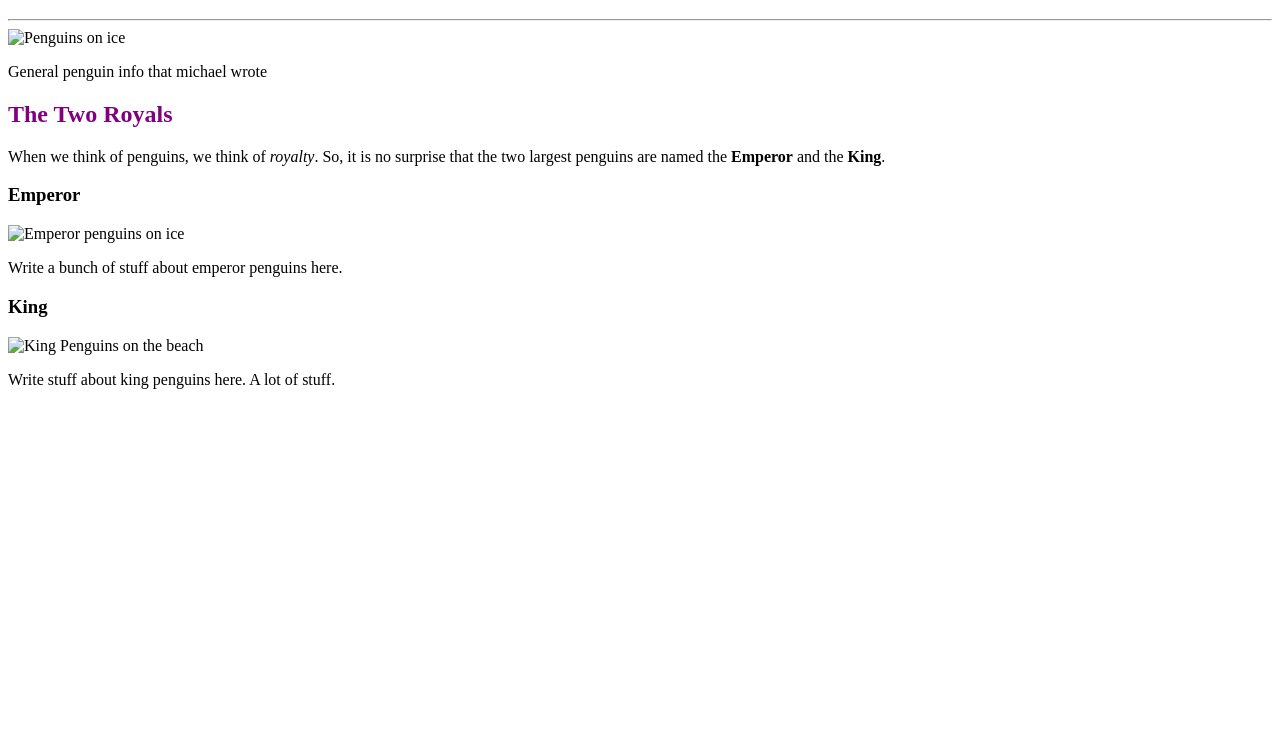
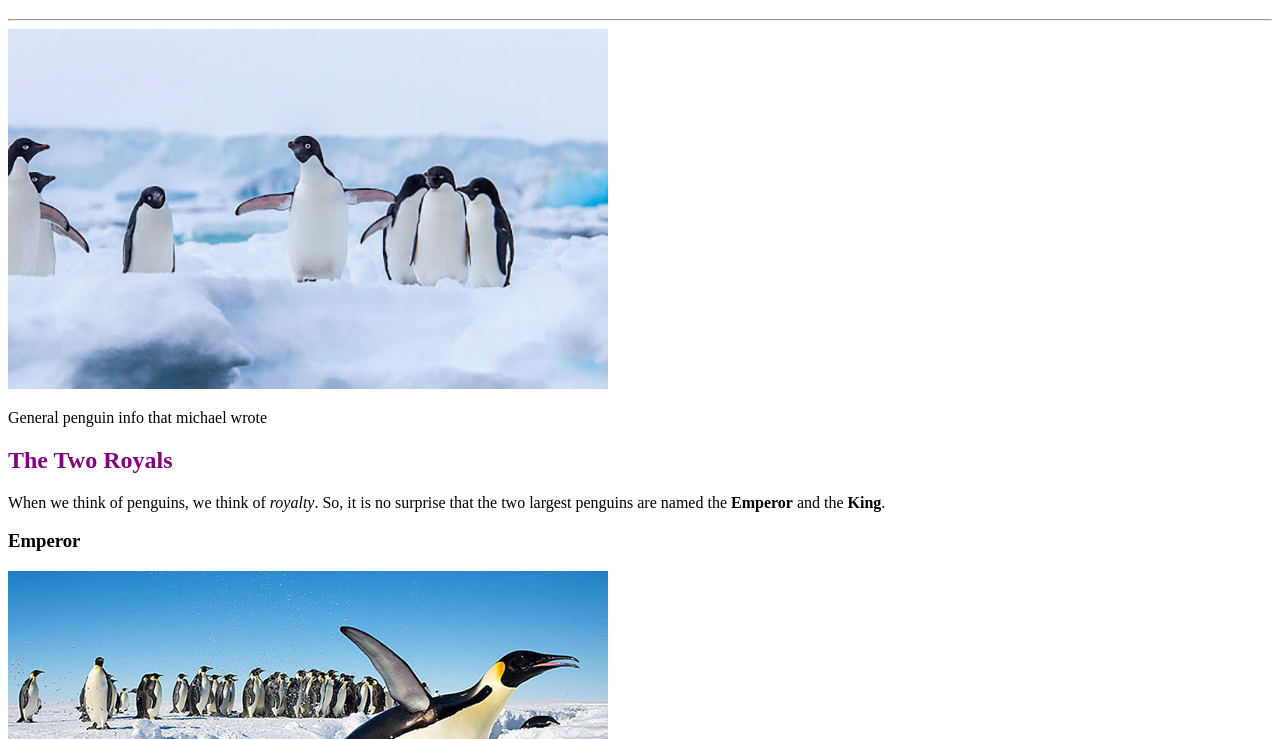
Before and after one commit to alamogeorge/HTML1, a plain HTML site: page index.html in a window 1280 px wide. Shown: the part 61-800 px from the top of the page. Drawn offline with Linux system fonts and the light colour scheme.

Commit message:
fixed image names

```diff
--- a/index.html
+++ b/index.html
@@ -7,15 +7,15 @@
 <body>
 	<h1>Penguins Test Change4</h1>
 	<hr>
-<img src="file:///C|/Users/George Contreras/Desktop/Web Design I/Penguins/Images/penguins.jpg" alt="Penguins on ice">
+<img src="Images/penguins.jpg" alt="Penguins on ice">
 	<p>General penguin info that michael wrote</p>
 <h2 style="color:purple">The Two Royals</h2>
 <p title="Emperor and King are the highest title of nobility in many countries">When we think of penguins, we think of <i>royalty</i>. So, it is no surprise that the two largest penguins are named the <b>Emperor</b> and the <b>King</b>.</p>
 <h3>Emperor</h3>
-	<img src="file:///C|/Users/George Contreras/Desktop/Web Design I/Penguins/Images/emperor-penguins.jpg" alt="Emperor penguins on ice">
+	<img src="Images/emperor-penguins.jpg" alt="Emperor penguins on ice">
 	<p>Write a bunch of stuff about emperor penguins here.</p>
 	<h3>King</h3>
-		<img src="file:///C|/Users/George Contreras/Desktop/Web Design I/Penguins/Images/king-penguins.jpg" alt="King Penguins on the beach">
+		<img src="Images/king-penguins.jpg" alt="King Penguins on the beach">
 	<p>Write stuff about king penguins here. A lot of stuff.</p>
 </body>
 </html>
```
